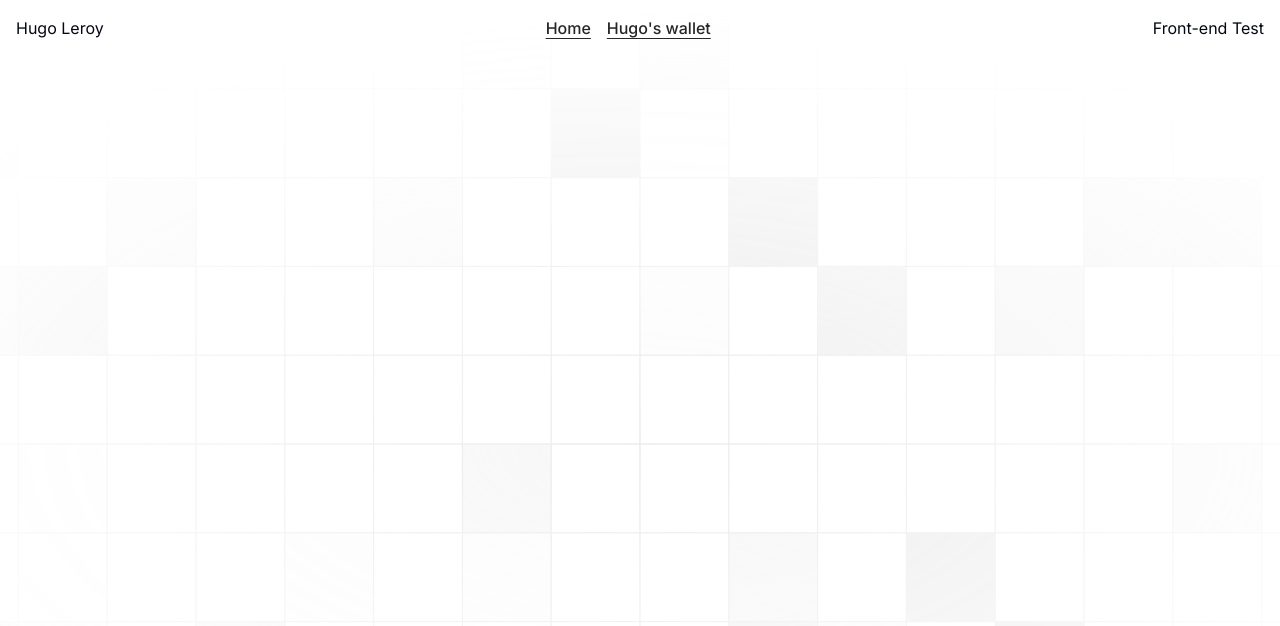
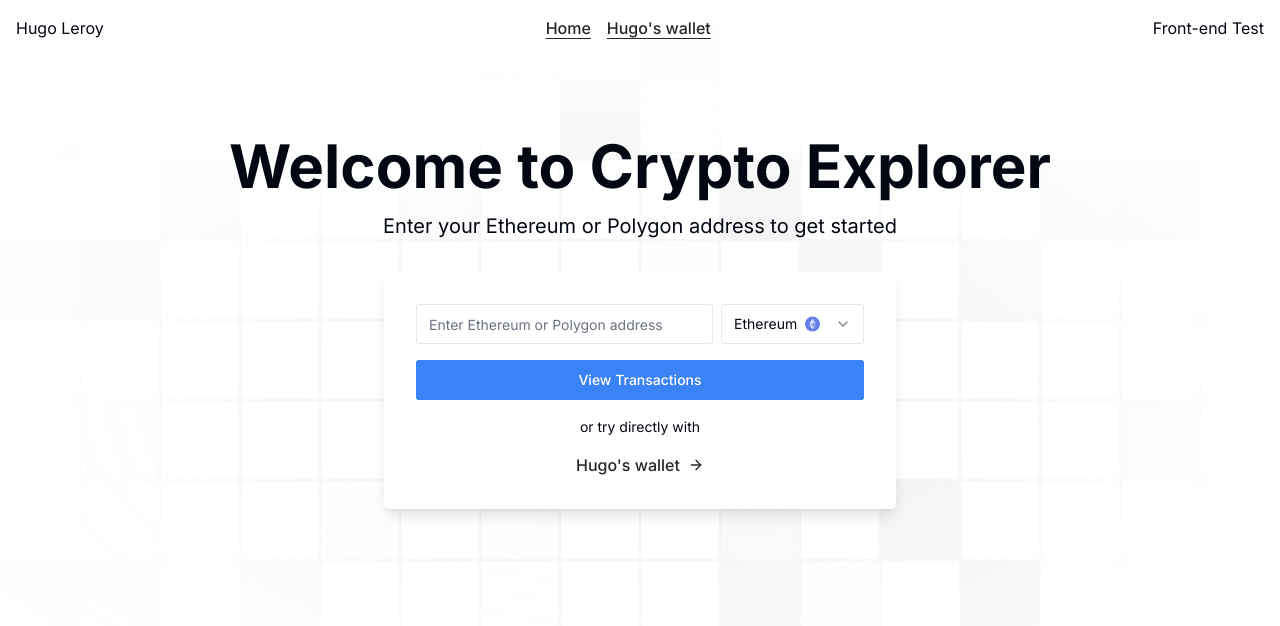
Before and after one commit to HugoHL1/Ethereum-Polygon-wallet-checker, a Next.js app: page / in a window 1280 px wide. Shown: the top 626 px of the page. Built offline with nearby package versions, Linux system fonts and the light colour scheme.

Commit message:
:sparkles: home page

```diff
--- a/package.json
+++ b/package.json
@@ -9,6 +9,7 @@
     "lint": "next lint"
   },
   "dependencies": {
+    "@radix-ui/react-select": "^2.0.0",
     "@radix-ui/react-slot": "^1.0.2",
     "@radix-ui/react-tabs": "^1.0.4",
     "@radix-ui/react-tooltip": "^1.0.7",
--- a/src/app/page.tsx
+++ b/src/app/page.tsx
@@ -1,7 +1,98 @@
+"use client";
+
+import { useState } from "react";
+import { useRouter } from "next/navigation";
+import { Input } from "@/components/ui/input";
+import {
+  Select,
+  SelectContent,
+  SelectItem,
+  SelectTrigger,
+  SelectValue,
+} from "@/components/ui/select";
+import { Button } from "@/components/ui/button";
+import Link from "next/link";
+import { ArrowRight } from "lucide-react";
+import Image from "next/image";
+
 export default function Home() {
+  const [address, setAddress] = useState("");
+  const [network, setNetwork] = useState("ethereum");
+  const router = useRouter();
+
+  const handleSubmit = () => {
+    if (address && network) {
+      router.push(`/transactions/${network}/address/${address}`);
+    }
+  };
+
   return (
-    <main className="flex min-h-screen flex-col items-center justify-between p-24">
-
+    <main className="flex flex-col items-center justify-center">
+      <div className="text-center mt-16 mb-8">
+        <h1 className="text-6xl font-bold mb-4">Welcome to Crypto Explorer</h1>
+        <h3 className="text-xl">
+          Enter your Ethereum or Polygon address to get started
+        </h3>
+      </div>
+      <div className="bg-white p-8 rounded-lg shadow-lg w-full max-w-lg">
+        <div className="mb-4 flex gap-2">
+          <Input
+            type="text"
+            placeholder="Enter Ethereum or Polygon address"
+            value={address}
+            onChange={(e) => setAddress(e.target.value)}
+            className="w-full"
+          />
+          <Select
+            onValueChange={(value) => setNetwork(value)}
+            defaultValue="ethereum"
+          >
+            <SelectTrigger className="w-52">
+              <SelectValue placeholder="ethereum" />
+            </SelectTrigger>
+            <SelectContent>
+              <SelectItem value="ethereum">
+                <div className="flex gap-2">
+                  <p>Ethereum</p>
+                  <Image
+                    width={15}
+                    height={15}
+                    alt="Ethereum logo"
+                    src="/images/eth.svg"
+                  />
+                </div>
+              </SelectItem>
+              <SelectItem value="polygon" className="flex gap-2">
+                <div className="flex gap-2 items-center">
+                  <p>Polygon</p>
+                  <Image
+                    width={15}
+                    height={15}
+                    className="w-fit h-fit"
+                    alt="Polygon logo"
+                    src="/images/matic.png"
+                  />
+                </div>
+              </SelectItem>
+            </SelectContent>
+          </Select>
+        </div>
+        <Button
+          onClick={handleSubmit}
+          className="w-full bg-blue-500 text-white hover:bg-blue-600 transition-colors"
+        >
+          View Transactions
+        </Button>
+        <p className="text-center text-[14px] py-4">or try directly with</p>
+        <div className="mx-auto">
+          <Link
+            href="/transactions/ethereum/address/0xcb1bBF5e3ABA3f9E935feB03cA973Dfd12EbA56f"
+            className="inline-flex items-center text-center w-full justify-center whitespace-nowrap rounded-md font-medium ring-offset-background focus-visible:outline-none focus-visible:ring-2 focus-visible:ring-ring focus-visible:ring-offset-2 disabled:pointer-events-none disabled:opacity-50 text-neutral-800 hover:opacity-80 transition-opacity"
+          >
+            Hugo's wallet <ArrowRight className="w-4 h-4 ml-2" />
+          </Link>
+        </div>
+      </div>
     </main>
   );
 }
--- /dev/null
+++ b/src/components/ui/select.tsx
@@ -0,0 +1,160 @@
+"use client"
+
+import * as React from "react"
+import * as SelectPrimitive from "@radix-ui/react-select"
+import { Check, ChevronDown, ChevronUp } from "lucide-react"
+
+import { cn } from "@/lib/utils"
+
+const Select = SelectPrimitive.Root
+
+const SelectGroup = SelectPrimitive.Group
+
+const SelectValue = SelectPrimitive.Value
+
+const SelectTrigger = React.forwardRef<
+  React.ElementRef<typeof SelectPrimitive.Trigger>,
+  React.ComponentPropsWithoutRef<typeof SelectPrimitive.Trigger>
+>(({ className, children, ...props }, ref) => (
+  <SelectPrimitive.Trigger
+    ref={ref}
+    className={cn(
+      "flex h-10 w-full items-center justify-between rounded-md border border-input bg-background px-3 py-2 text-sm ring-offset-background placeholder:text-muted-foreground focus:outline-none focus:ring-2 focus:ring-ring focus:ring-offset-2 disabled:cursor-not-allowed disabled:opacity-50 [&>span]:line-clamp-1",
+      className
+    )}
+    {...props}
+  >
+    {children}
+    <SelectPrimitive.Icon asChild>
+      <ChevronDown className="h-4 w-4 opacity-50" />
+    </SelectPrimitive.Icon>
+  </SelectPrimitive.Trigger>
+))
+SelectTrigger.displayName = SelectPrimitive.Trigger.displayName
+
+const SelectScrollUpButton = React.forwardRef<
+  React.ElementRef<typeof SelectPrimitive.ScrollUpButton>,
+  React.ComponentPropsWithoutRef<typeof SelectPrimitive.ScrollUpButton>
+>(({ className, ...props }, ref) => (
+  <SelectPrimitive.ScrollUpButton
+    ref={ref}
+    className={cn(
+      "flex cursor-default items-center justify-center py-1",
+      className
+    )}
+    {...props}
+  >
+    <ChevronUp className="h-4 w-4" />
+  </SelectPrimitive.ScrollUpButton>
+))
+SelectScrollUpButton.displayName = SelectPrimitive.ScrollUpButton.displayName
+
+const SelectScrollDownButton = React.forwardRef<
+  React.ElementRef<typeof SelectPrimitive.ScrollDownButton>,
+  React.ComponentPropsWithoutRef<typeof SelectPrimitive.ScrollDownButton>
+>(({ className, ...props }, ref) => (
+  <SelectPrimitive.ScrollDownButton
+    ref={ref}
+    className={cn(
+      "flex cursor-default items-center justify-center py-1",
+      className
+    )}
+    {...props}
+  >
+    <ChevronDown className="h-4 w-4" />
+  </SelectPrimitive.ScrollDownButton>
+))
+SelectScrollDownButton.displayName =
+  SelectPrimitive.ScrollDownButton.displayName
+
+const SelectContent = React.forwardRef<
+  React.ElementRef<typeof SelectPrimitive.Content>,
+  React.ComponentPropsWithoutRef<typeof SelectPrimitive.Content>
+>(({ className, children, position = "popper", ...props }, ref) => (
+  <SelectPrimitive.Portal>
+    <SelectPrimitive.Content
+      ref={ref}
+      className={cn(
+        "relative z-50 max-h-96 min-w-[8rem] overflow-hidden rounded-md border bg-popover text-popover-foreground shadow-md data-[state=open]:animate-in data-[state=closed]:animate-out data-[state=closed]:fade-out-0 data-[state=open]:fade-in-0 data-[state=closed]:zoom-out-95 data-[state=open]:zoom-in-95 data-[side=bottom]:slide-in-from-top-2 data-[side=left]:slide-in-from-right-2 data-[side=right]:slide-in-from-left-2 data-[side=top]:slide-in-from-bottom-2",
+        position === "popper" &&
+          "data-[side=bottom]:translate-y-1 data-[side=left]:-translate-x-1 data-[side=right]:translate-x-1 data-[side=top]:-translate-y-1",
+        className
+      )}
+      position={position}
+      {...props}
+    >
+      <SelectScrollUpButton />
+      <SelectPrimitive.Viewport
+        className={cn(
+          "p-1",
+          position === "popper" &&
+            "h-[var(--radix-select-trigger-height)] w-full min-w-[var(--radix-select-trigger-width)]"
+        )}
+      >
+        {children}
+      </SelectPrimitive.Viewport>
+      <SelectScrollDownButton />
+    </SelectPrimitive.Content>
+  </SelectPrimitive.Portal>
+))
+SelectContent.displayName = SelectPrimitive.Content.displayName
+
+const SelectLabel = React.forwardRef<
+  React.ElementRef<typeof SelectPrimitive.Label>,
+  React.ComponentPropsWithoutRef<typeof SelectPrimitive.Label>
+>(({ className, ...props }, ref) => (
+  <SelectPrimitive.Label
+    ref={ref}
+    className={cn("py-1.5 pl-8 pr-2 text-sm font-semibold", className)}
+    {...props}
+  />
+))
+SelectLabel.displayName = SelectPrimitive.Label.displayName
+
+const SelectItem = React.forwardRef<
+  React.ElementRef<typeof SelectPrimitive.Item>,
+  React.ComponentPropsWithoutRef<typeof SelectPrimitive.Item>
+>(({ className, children, ...props }, ref) => (
+  <SelectPrimitive.Item
+    ref={ref}
+    className={cn(
+      "relative flex w-full cursor-default select-none items-center rounded-sm py-1.5 pl-8 pr-2 text-sm outline-none focus:bg-accent focus:text-accent-foreground data-[disabled]:pointer-events-none data-[disabled]:opacity-50",
+      className
+    )}
+    {...props}
+  >
+    <span className="absolute left-2 flex h-3.5 w-3.5 items-center justify-center">
+      <SelectPrimitive.ItemIndicator>
+        <Check className="h-4 w-4" />
+      </SelectPrimitive.ItemIndicator>
+    </span>
+
+    <SelectPrimitive.ItemText>{children}</SelectPrimitive.ItemText>
+  </SelectPrimitive.Item>
+))
+SelectItem.displayName = SelectPrimitive.Item.displayName
+
+const SelectSeparator = React.forwardRef<
+  React.ElementRef<typeof SelectPrimitive.Separator>,
+  React.ComponentPropsWithoutRef<typeof SelectPrimitive.Separator>
+>(({ className, ...props }, ref) => (
+  <SelectPrimitive.Separator
+    ref={ref}
+    className={cn("-mx-1 my-1 h-px bg-muted", className)}
+    {...props}
+  />
+))
+SelectSeparator.displayName = SelectPrimitive.Separator.displayName
+
+export {
+  Select,
+  SelectGroup,
+  SelectValue,
+  SelectTrigger,
+  SelectContent,
+  SelectLabel,
+  SelectItem,
+  SelectSeparator,
+  SelectScrollUpButton,
+  SelectScrollDownButton,
+}
```
Also changed, not shown: 1 other file (tests, documents, lock files or other folders).
